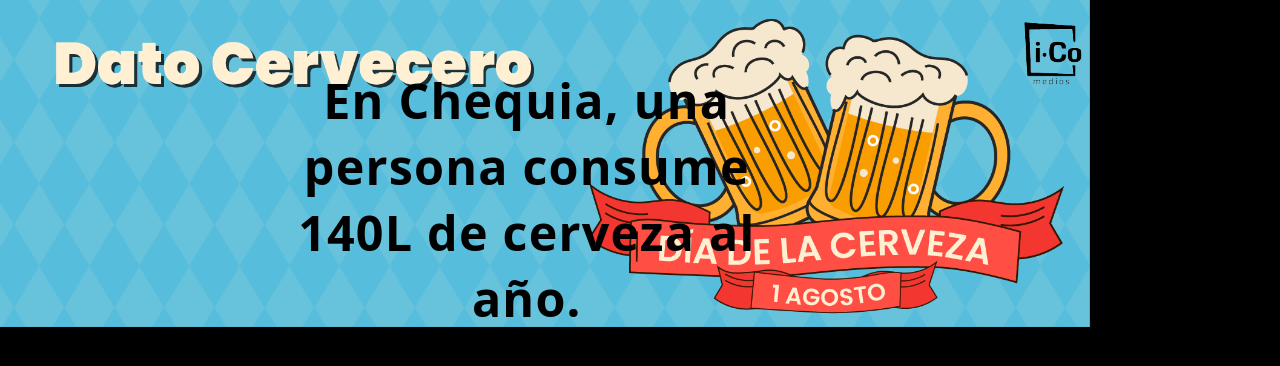
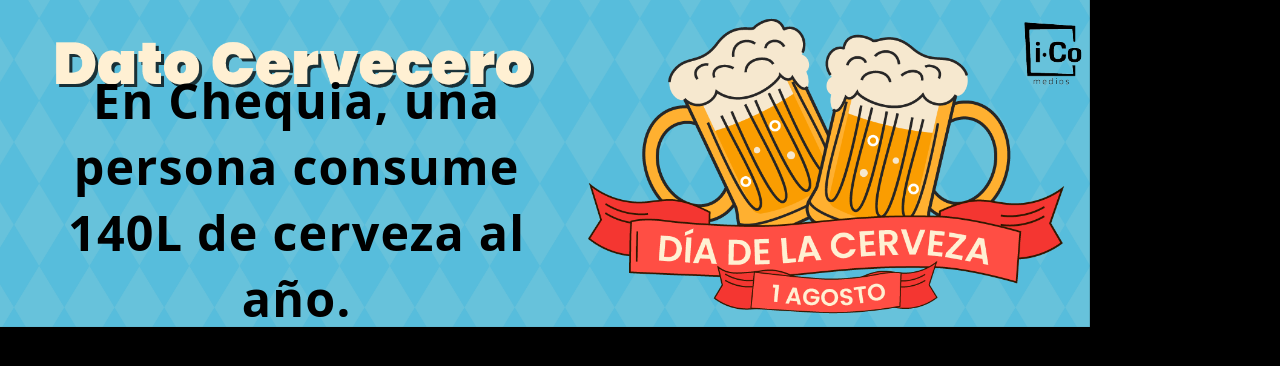
Before and after one commit to DannaiCo/Fraseandino, a plain HTML site: page index.html in a window 1280 px wide. Drawn offline with Linux system fonts and the light colour scheme.

Commit message:
Update index.html

```diff
--- a/index.html
+++ b/index.html
@@ -28,7 +28,7 @@
     .contenedor-frase {
       position: absolute;
       top: 278px;
-      left: 400px;
+      left: 20px;
       width: 940px;
       height: 100px;
 
```
